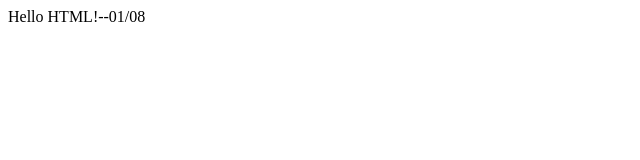
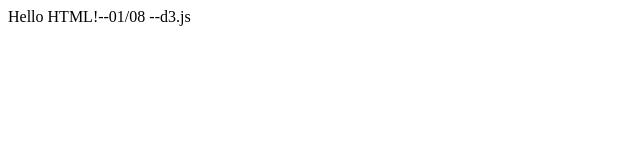
Before and after one commit to SelfTsai/D3_HW-00, a plain HTML site: page index.html in a window 1280 px wide. Shown: the full height of the page, 0-640 px from the left. Drawn offline with Linux system fonts and the light colour scheme.

Commit message:
add text

```diff
--- a/index.html
+++ b/index.html
@@ -6,7 +6,7 @@
 </head>
 <body>
     Hello HTML!--01/08
-
+    --d3.js
 
 </body>
 </html>
```
